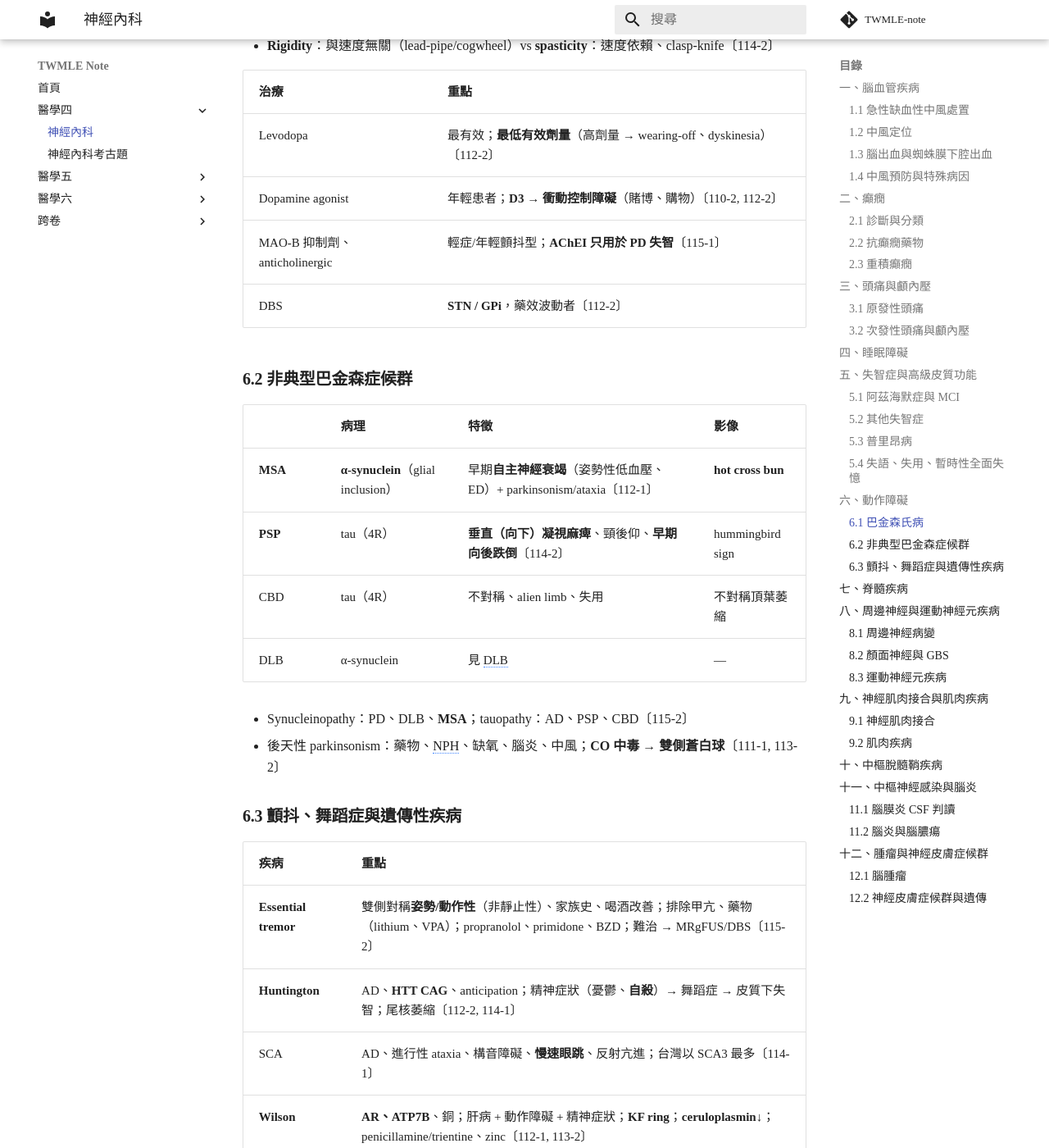
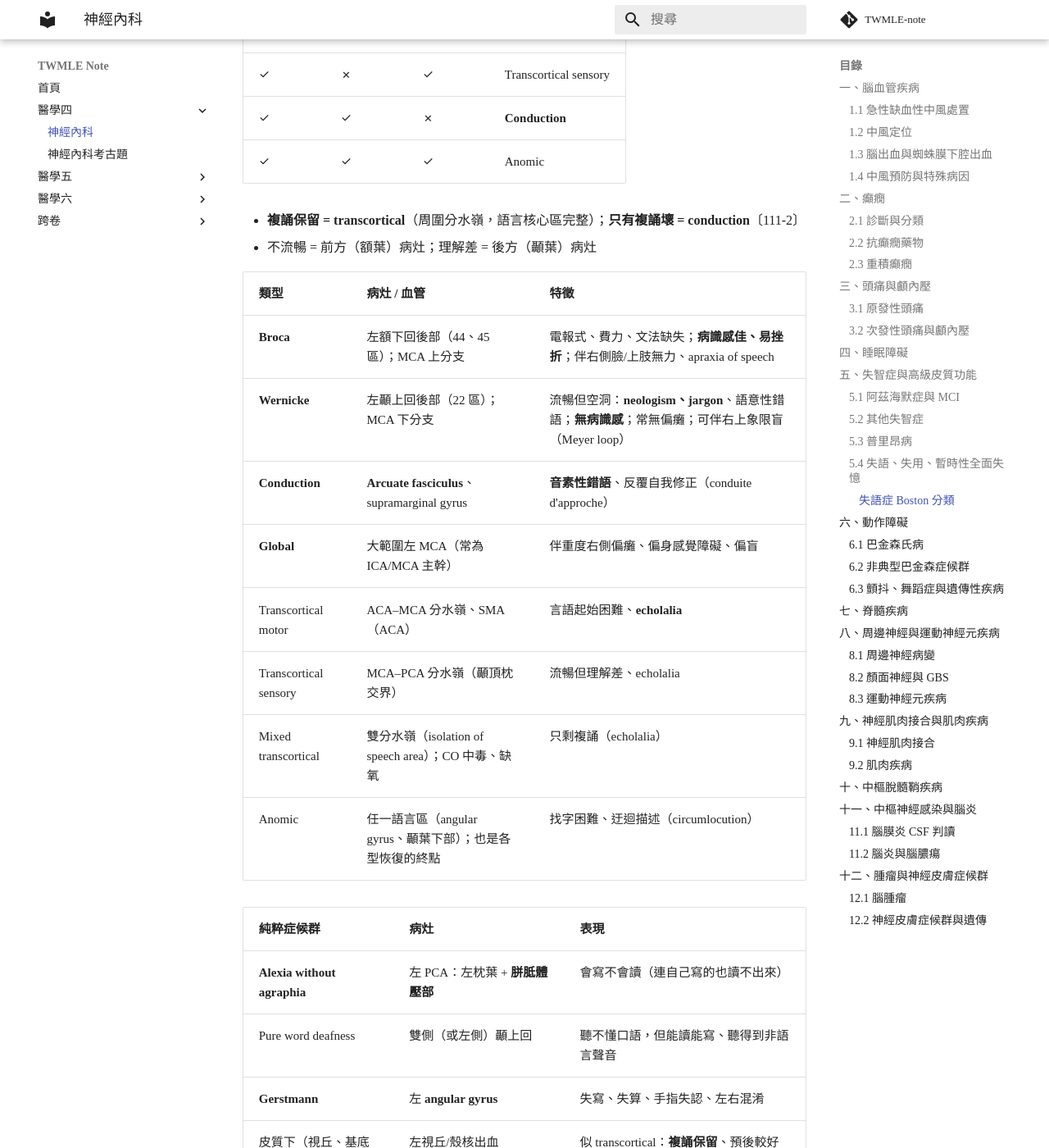
Before and after one commit to HenryChou99/TWMLE-note, an MkDocs documentation site: the page built from docs/醫學四/神經內科.md, in a window 1280 px wide and 1400 px high, scrolled down 7746 px. Shown: the whole window at 82% size. Built offline with MkDocs 1.6.1 and Material for MkDocs 9.7.7, drawn with Linux system fonts in a browser that asks for light colours; some web fonts are replaced; comment, search, counter and statistics services are not loaded; some of the changed text lies outside the part shown.

Commit message:
神經內科：加入失語症 Boston 分類（流暢→理解→複誦）與純粹症候群；復健科連結
Co-Authored-By: Claude Opus 5.5 <noreply@anthropic.com>
Claude-Session: https://claude.ai/code/session_0114H1CEzq8htksQCaZ8D5qr

```diff
--- a/docs/醫學四/神經內科.md
+++ b/docs/醫學四/神經內科.md
@@ -153,7 +153,42 @@
 
 ### 5.4 失語、失用、暫時性全面失憶
 
-- **複誦保留 = transcortical**（分水嶺）；只有複誦壞 = conduction〔111-2〕
+#### 失語症 Boston 分類 { #boston }
+
+依序問三題：**流暢？→ 理解？→ 複誦？**（命名在所有失語症都受損，不能用來分類）
+
+| 流暢 | 理解 | 複誦 | 類型 |
+|---|---|---|---|
+| ✗ | ✗ | ✗ | **Global** |
+| ✗ | ✗ | ✓ | Mixed transcortical |
+| ✗ | ✓ | ✗ | **Broca** |
+| ✗ | ✓ | ✓ | Transcortical motor |
+| ✓ | ✗ | ✗ | **Wernicke** |
+| ✓ | ✗ | ✓ | Transcortical sensory |
+| ✓ | ✓ | ✗ | **Conduction** |
+| ✓ | ✓ | ✓ | Anomic |
+
+- **複誦保留 = transcortical**（周圍分水嶺，語言核心區完整）；**只有複誦壞 = conduction**〔111-2〕
+- 不流暢 = 前方（額葉）病灶；理解差 = 後方（顳葉）病灶
+
+| 類型 | 病灶 / 血管 | 特徵 |
+|---|---|---|
+| **Broca** | 左額下回後部（44、45 區）；MCA 上分支 | 電報式、費力、文法缺失；**病識感佳、易挫折**；伴右側臉/上肢無力、apraxia of speech |
+| **Wernicke** | 左顳上回後部（22 區）；MCA 下分支 | 流暢但空洞：**neologism、jargon**、語意性錯語；**無病識感**；常無偏癱；可伴右上象限盲（Meyer loop） |
+| **Conduction** | **Arcuate fasciculus**、supramarginal gyrus | **音素性錯語**、反覆自我修正（conduite d'approche） |
+| **Global** | 大範圍左 MCA（常為 ICA/MCA 主幹） | 伴重度右側偏癱、偏身感覺障礙、偏盲 |
+| Transcortical motor | ACA–MCA 分水嶺、SMA（ACA） | 言語起始困難、**echolalia** |
+| Transcortical sensory | MCA–PCA 分水嶺（顳頂枕交界） | 流暢但理解差、echolalia |
+| Mixed transcortical | 雙分水嶺（isolation of speech area）；CO 中毒、缺氧 | 只剩複誦（echolalia） |
+| Anomic | 任一語言區（angular gyrus、顳葉下部）；也是各型恢復的終點 | 找字困難、迂迴描述（circumlocution） |
+
+| 純粹症候群 | 病灶 | 表現 |
+|---|---|---|
+| **Alexia without agraphia** | 左 PCA：左枕葉 + **胼胝體壓部** | 會寫不會讀（連自己寫的也讀不出來） |
+| Pure word deafness | 雙側（或左側）顳上回 | 聽不懂口語，但能讀能寫、聽得到非語言聲音 |
+| **Gerstmann** | 左 **angular gyrus** | 失寫、失算、手指失認、左右混淆 |
+| 皮質下（視丘、基底核） | 左視丘/殼核出血 | 似 transcortical：**複誦保留**、預後較好 |
+
 - **Ideomotor apraxia**：能口述步驟，但無法比劃/模仿；左頂葉〔115-1〕
 - **TGA**：順行性失憶 + 部分逆行性、反覆問同樣問題、< 24 h 恢復；誘因：情緒、用力、Valsalva；**偏頭痛為危險因子**、不增加中風〔114-1〕
 
```
Also changed, not shown: docs/醫學六/復健科.md (+1 -1 lines).
